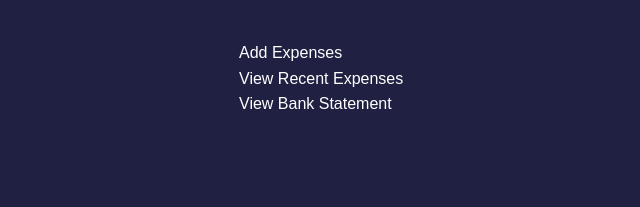
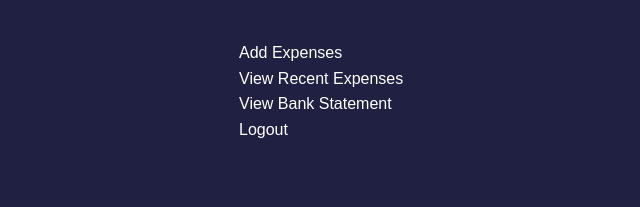
Before and after one commit to SaachiKaup/ExpenseTrackingWebsite, a Next.js app: page /MainMenu in a window 1280 px wide. Shown: the top 207 px of the page, without its empty margins (281-921 px from the left). Built offline with nearby package versions, Linux system fonts and the light colour scheme.

Commit message:
Added User Authentication

```diff
--- a/pages/MainMenu.js
+++ b/pages/MainMenu.js
@@ -27,6 +27,12 @@ export default function Menu() {
               <a>View Bank Statement</a>
             </Link>
           </li>
+          <li>
+            <Link href='/api/auth/logout' >
+              <a>Logout</a>
+            </Link>
+          </li>
+
         </ul>
       </Card>
     </div>
```
Also changed, not shown: pages/index.js (+21 -9 lines).
